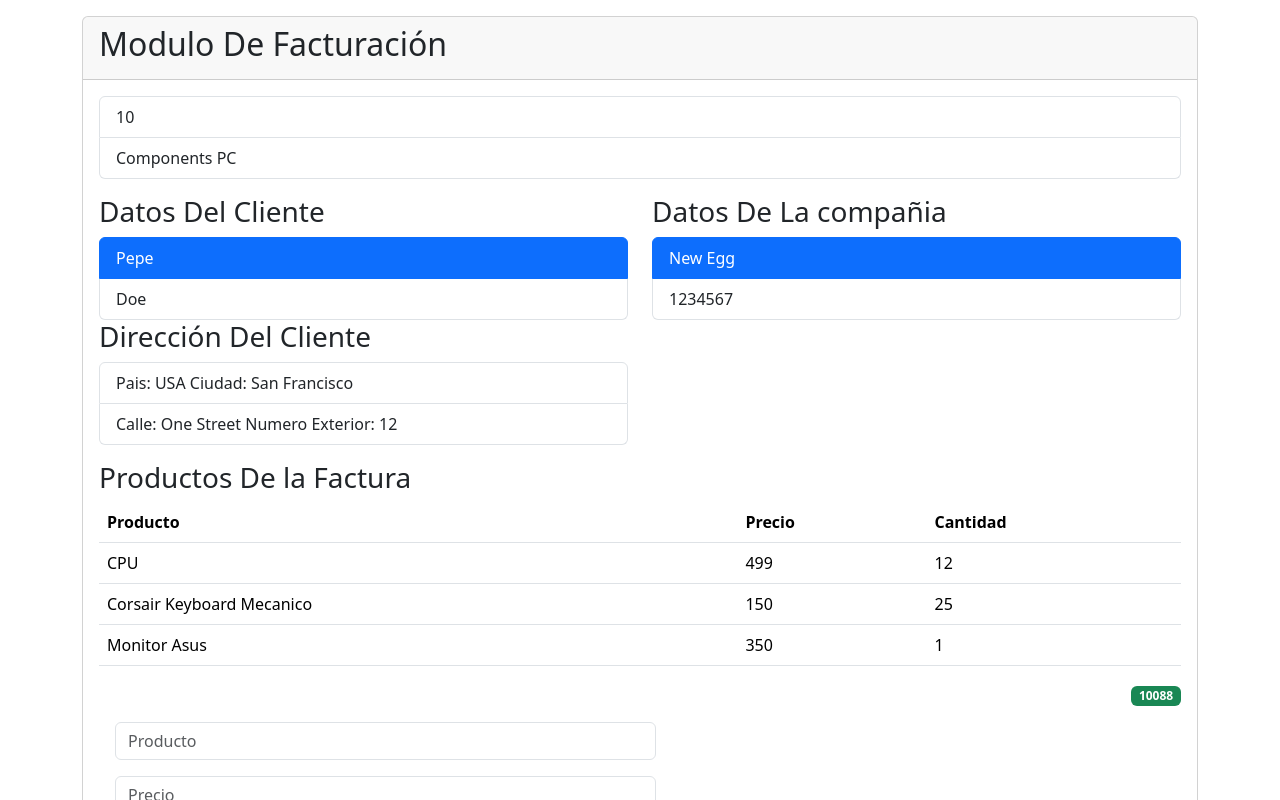
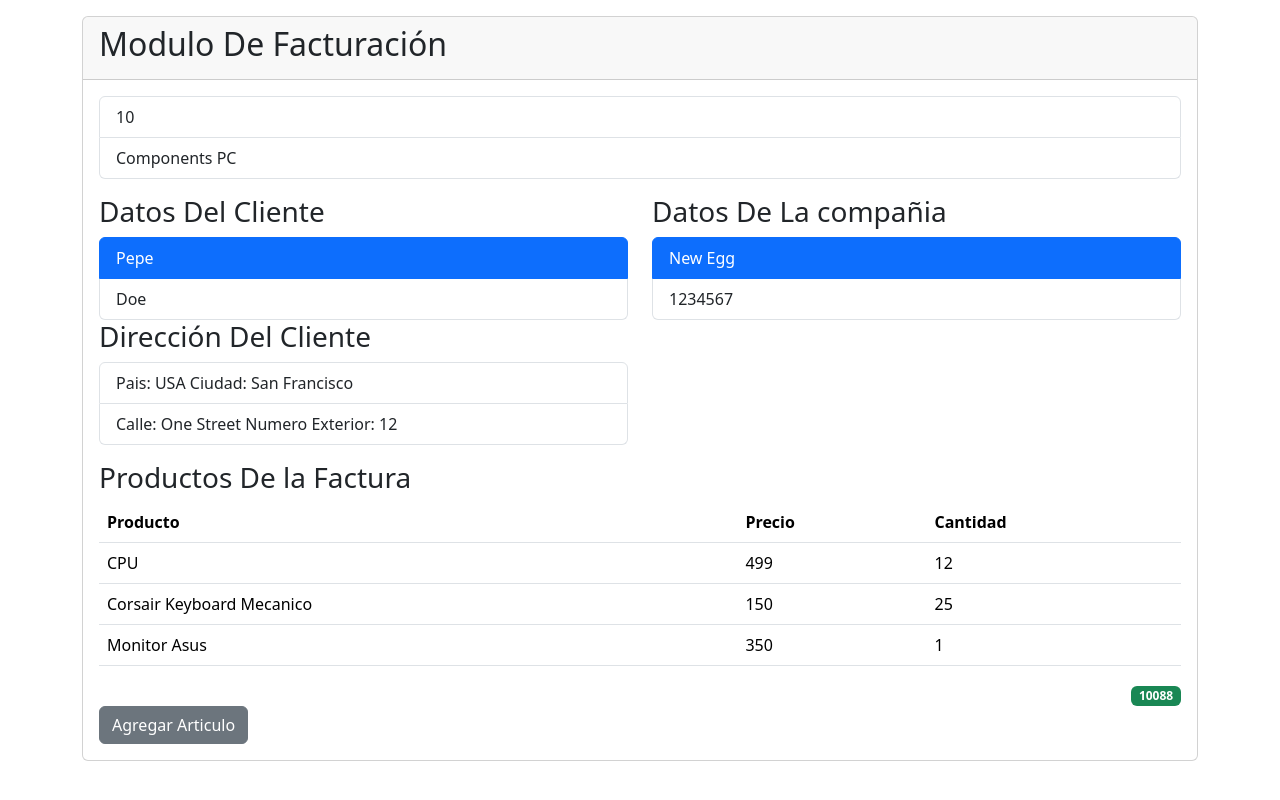
Before and after one commit to mazamorm1975/InvoiceApp, a React (Vite) app: page / in a window 1280 px wide. Shown: the top 800 px of the page. Built offline with nearby package versions, Linux system fonts and the light colour scheme.

Commit message:
Modulo 73. Botón para mostrar u ocultar formulario

```diff
--- a/src/InvoiceApp.jsx
+++ b/src/InvoiceApp.jsx
@@ -30,6 +30,9 @@ const invoiceInitial = {
 
 export const InvoiceApp = () => {
   //Empieza declaración de los useState
+  // eslint-disable-next-line no-unused-vars
+  const [activeForm, setActiveForm] = useState(false);
+
   const [total, setTotal] = useState(0);
 
   const [counter, setCounter] = useState(4);
@@ -76,6 +79,10 @@ export const InvoiceApp = () => {
     setCounter(counter + 1);
   };
 
+  const onActiveForm = () => {
+    setActiveForm(!activeForm);
+  };
+
   return (
     <>
       <div className="container">
@@ -104,7 +111,10 @@ export const InvoiceApp = () => {
             </div>
             <ListItemView title="Productos De la Factura" items={items} />
             <TotalView total={total} />
-            <FormItemsView handler={handlerAddItems}/>
+            <button className="btn  btn-secondary" onClick={onActiveForm}>
+              {!activeForm ? "Agregar Articulo" : "OcultarFormulario"}
+            </button>
+            {!activeForm ? "" : <FormItemsView handler={handlerAddItems} />}
           </div>
         </div>
       </div>
```
